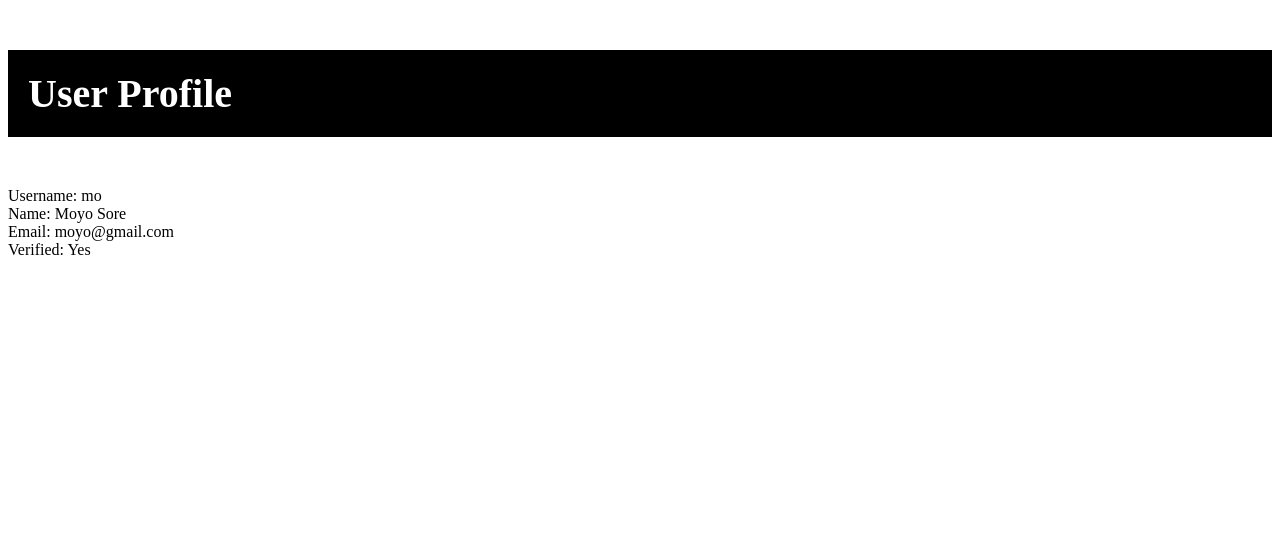
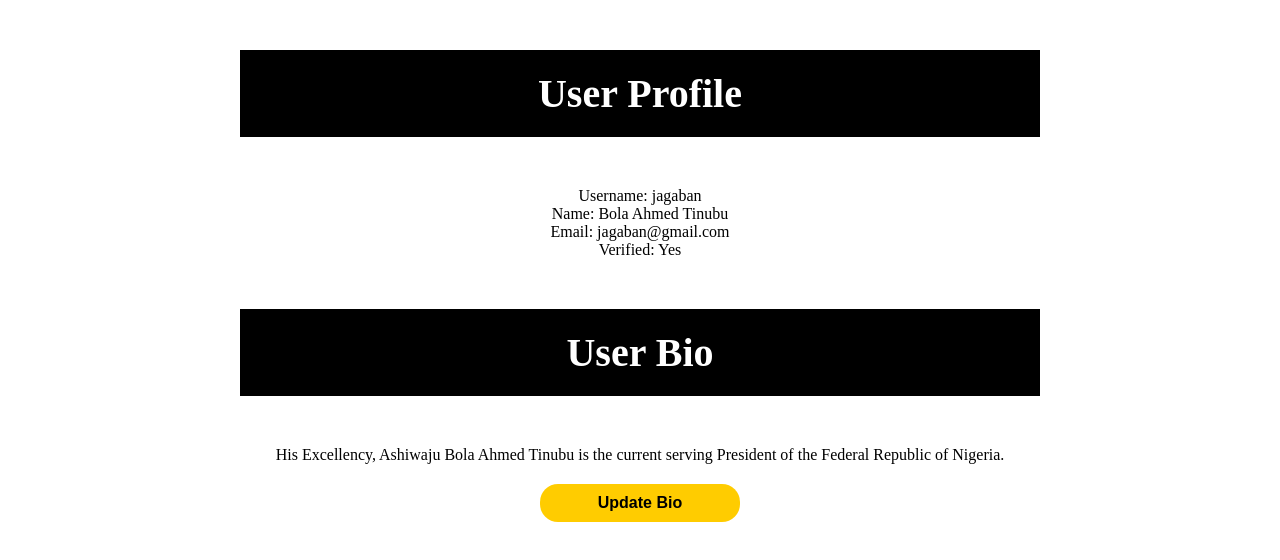
Before and after one commit to realMoyosore/react-app, a React (Create React App) app: page / in a window 1280 px wide. Shown: the top 560 px of the page. Built offline with nearby package versions, Linux system fonts and the light colour scheme.

Commit message:
useContext and useState

```diff
--- a/src/App.js
+++ b/src/App.js
@@ -113,7 +113,7 @@
 // export default App;
 
 //React useContext
-import React, { useContext, createContext } from "react";
+import React, { useContext, createContext, useState } from "react";
 
 //Context for App
 const AuthContext = createContext({
@@ -127,26 +127,50 @@ const AuthContext = createContext({
 
 //Context Provider
 function AuthProvider(props) {
+  const [user, setUser] = useState({
+    username: "jagaban",
+    name: "Bola Ahmed Tinubu",
+    email: "jagaban@gmail.com",
+    bio: "His Excellency, Ashiwaju Bola Ahmed Tinubu is the current serving President of the Federal Republic of Nigeria.",
+  });
+
   return (
     <AuthContext.Provider
       value={{
-        user: {
-          username: "mo",
-          name: "Moyo Sore",
-          email: "moyo@gmail.com",
-        },
+        user: user,
         verified: true,
+        setUsers: setUser,
       }}>
       {props.children}
     </AuthContext.Provider>
   );
 }
 
-//User profile function
+//User Bio Component
+function UserBio() {
+  const {user, setUser} = useContext(AuthContext)
+  const handleBioUpdate = (event) => {
+    event.preventDefault();
+    setUser((prev) => {
+      return {
+        ...prev,
+        bio: "His Excellency has also serve as the Governor of Lagos state many years ago",
+      };
+    });
+  };
+
+  return (
+    <div>
+      <h1>User Bio</h1>
+      <div>{user.bio}</div>
+      <button onClick={handleBioUpdate}>Update Bio</button>
+    </div>
+  );
+}
+
+//User profile component
 const UserProfile = () => {
   const { user, verified } = useContext(AuthContext);
-
-  console.log(user);
 
   return (
     <>
@@ -155,6 +179,7 @@ const UserProfile = () => {
       <div>Name: {user.name}</div>
       <div>Email: {user.email}</div>
       <div>Verified: {verified ? "Yes" : "No"}</div>
+      <UserBio/>
     </>
   );
 };
@@ -163,7 +188,7 @@ const UserProfile = () => {
 function App() {
   return (
     <AuthProvider>
-      <div>
+      <div className="main-page">
         <UserProfile />
       </div>
     </AuthProvider>
```
